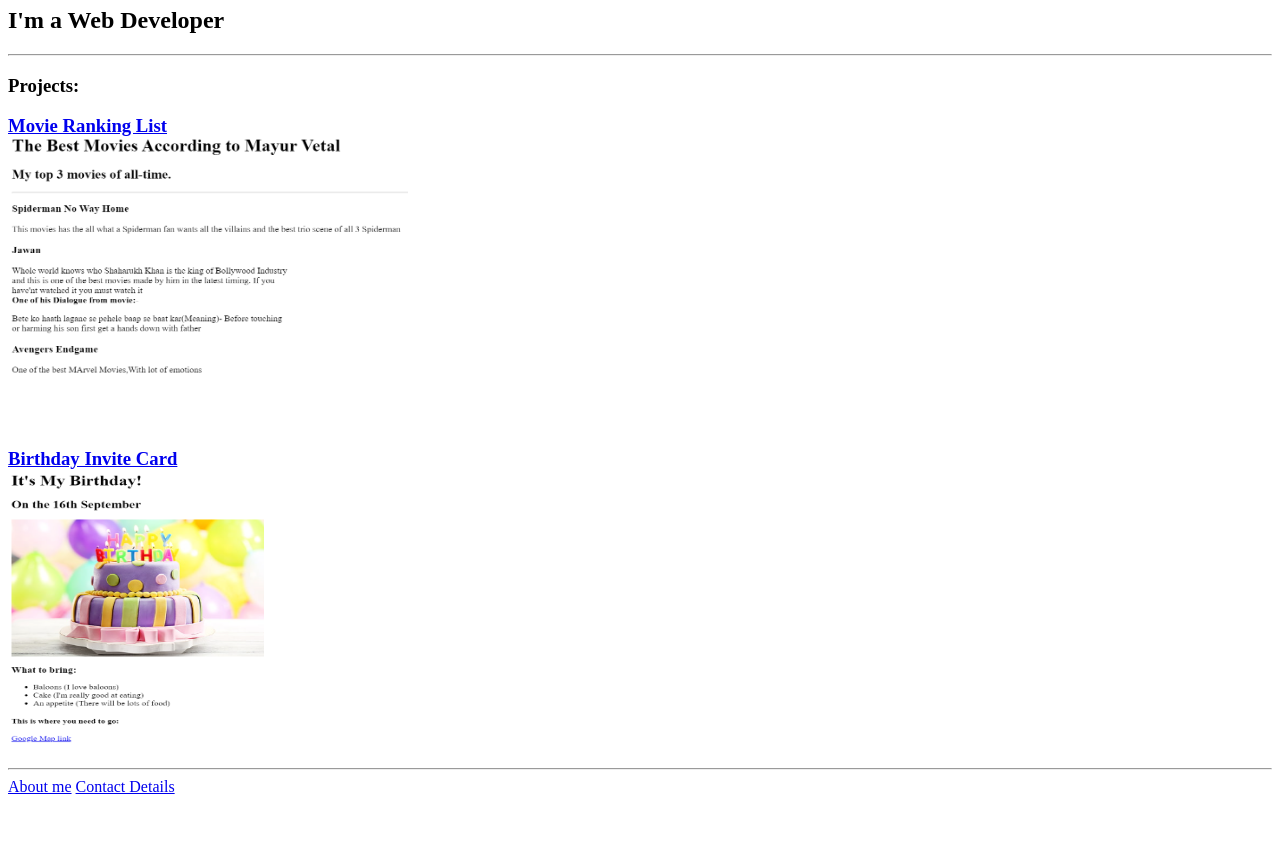
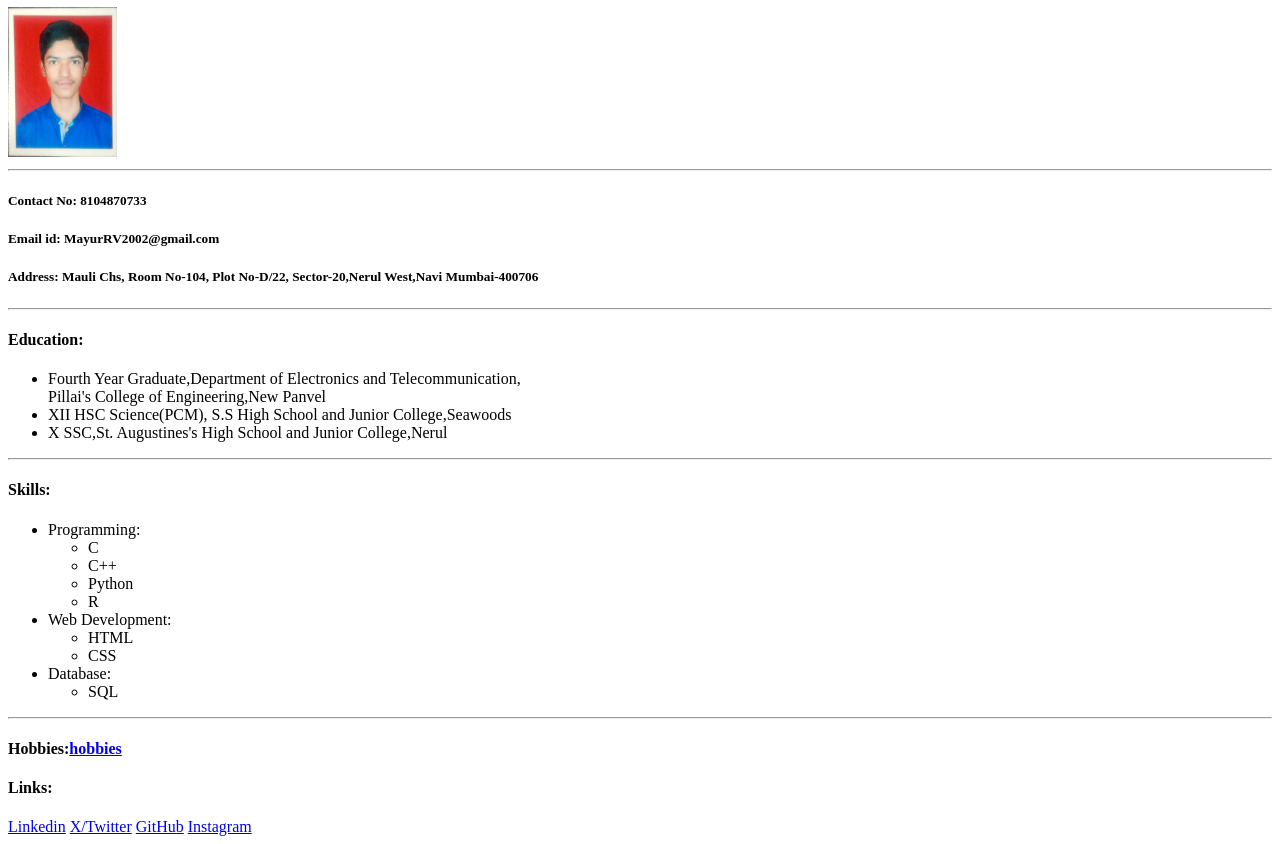
Before and after one commit to MayurRV/html-portfolio, a plain HTML site: page index.html in a window 1280 px wide. Shown: the part 73-917 px from the top of the page. Before the commit the page ends 877 px from the top, so only its background shows below. Drawn offline with Linux system fonts and the light colour scheme.

Commit message:
Add files via upload

```diff
--- a/index.html
+++ b/index.html
@@ -1,36 +1,50 @@
-<!-- TODO 1: Create the HTML Boilerplate -->
-
-<!-- TODO 2: Add Your previous projects' HTML into the public folder -->
-
-<!-- TODO 3: Take screenshots of your project previews and add the images to the images folder -->
-
-<!-- TODO 4: Add titles/subtitles etc. -->
-
-<!-- TODO 5: Add a link to the project pages -->
-
-<!-- TODO 6: Add images to show the project previews
-HINT for TODO 6: You can use the height attribute set to 200 to make the image smaller:
-https://developer.mozilla.org/en-US/docs/Web/HTML/Element/img#attr-height -->
-
-<!-- TODO 7: Add the Contact Me and About Me page links -->
 <!DOCTYPE html>
 <html lang="en">
 <head>
     <meta charset="UTF-8">
-    <title>Mayur Vetal</title>
+    <title>My Resume</title>
 </head>
 <body>
-    <h1>Mayur Vetal's Portfolio</h1>
-    <h2>I'm a Web Developer</h2>
+    <h1>Mayur Ramesh Vetal</h1>
+
+    <img src="./Photo Updated.png" height="150" alt="Mayur vetal image"/>
     <hr/>
-    <h3>Projects:</h3>
-    <h3><a href="./public/movie-ranking.html">Movie Ranking List</a><br/>
-    <img src="./assets/images/movierankinglist.png"height="250"width="400" alt="Movies ranking list"/></h3>
-    <br/>
-    <h3><a href="./public/birthday-invite.html">Birthday Invite Card</a><br/>
-    <img src="./assets/images/birthdayimage.png" height="275" width="400" alt="Birthday invite card"/></h3>
-    <hr/>
-    <a href="./public/about.html">About me</a>
-    <a href="./public/contact.html">Contact Details</a>
+    <h5>Contact No: 8104870733</h5>
+    <h5>Email id: MayurRV2002@gmail.com</h5>
+    <h5>Address: Mauli Chs, Room No-104, Plot No-D/22,
+        Sector-20,Nerul West,Navi Mumbai-400706
+    </h5><hr/>
+    <h4>Education:</h4>
+    <ul>
+        <li>Fourth Year Graduate,Department of Electronics and Telecommunication,
+            <br/>Pillai's College of Engineering,New Panvel
+        </li>
+        <li>XII HSC Science(PCM), S.S High School and Junior College,Seawoods</li>
+        <li>X SSC,St. Augustines's High School and Junior College,Nerul</li>
+    </ul><hr/>
+    <h4>Skills:</h4>
+    <ul>
+        <li>Programming:</li>
+        <ul>
+            <li>C </li>
+            <li>C++</li>
+            <li>Python</li>
+            <li>R </li>
+        </ul>
+        <li>Web Development:</li>
+        <ul>
+            <li>HTML</li>
+            <li>CSS</li>
+        </ul>
+        <li>Database:</li>
+        <ul><li>SQL</li></ul>
+    </ul><hr/>
+    <h4>Hobbies:<a href="./hobbies.html">hobbies</a></h4>
+    <h4>Links:</h4>
+    <a href="https://www.linkedin.com/in/mayur-vetal-9b8a25200/">Linkedin</a>
+    <a href="https://twitter.com/vetal_mayur_16">X/Twitter</a>
+    <a href="https://github.com/MayurRV">GitHub</a>
+    <a href="https://instagram.com/vetal_mayur_16">Instagram</a>
+
 </body>
 </html>
```
Also changed, not shown: contact.html (added, +9 -0 lines), hobbies.html (added, +7 -0 lines), Photo Updated.png (added).
